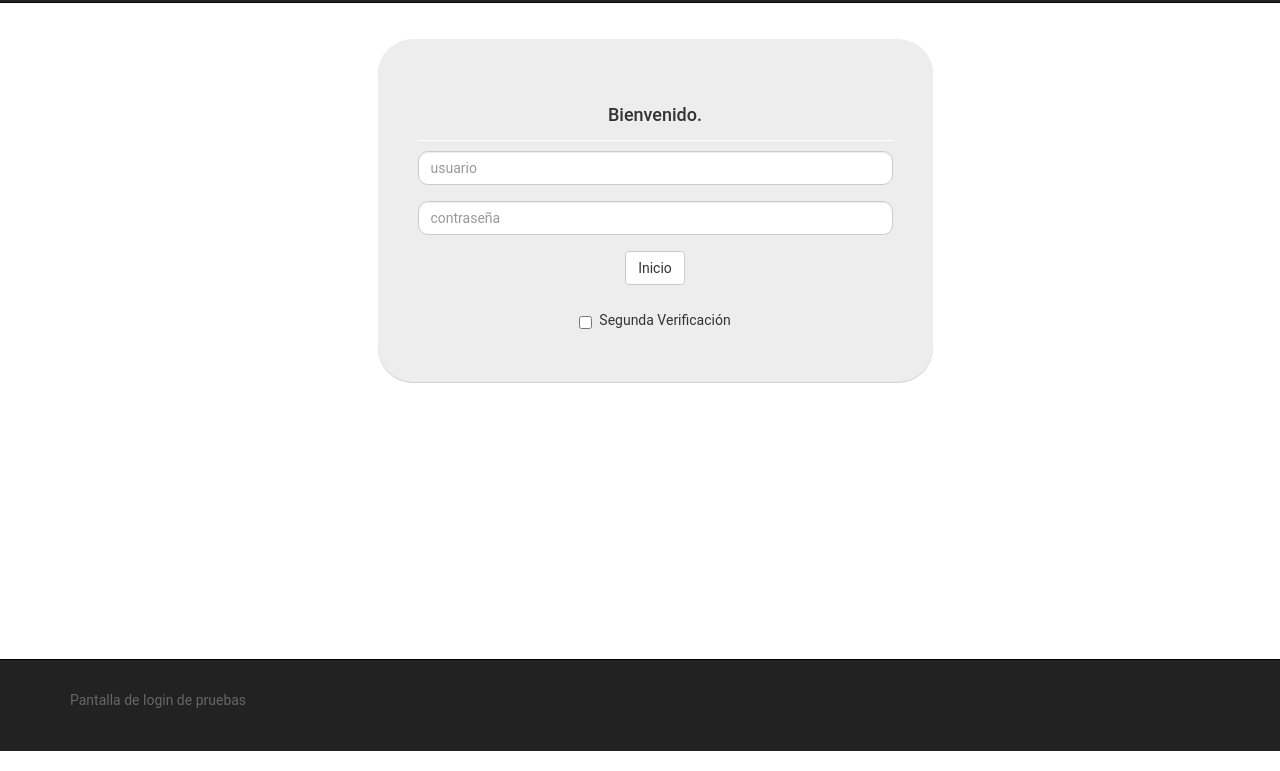
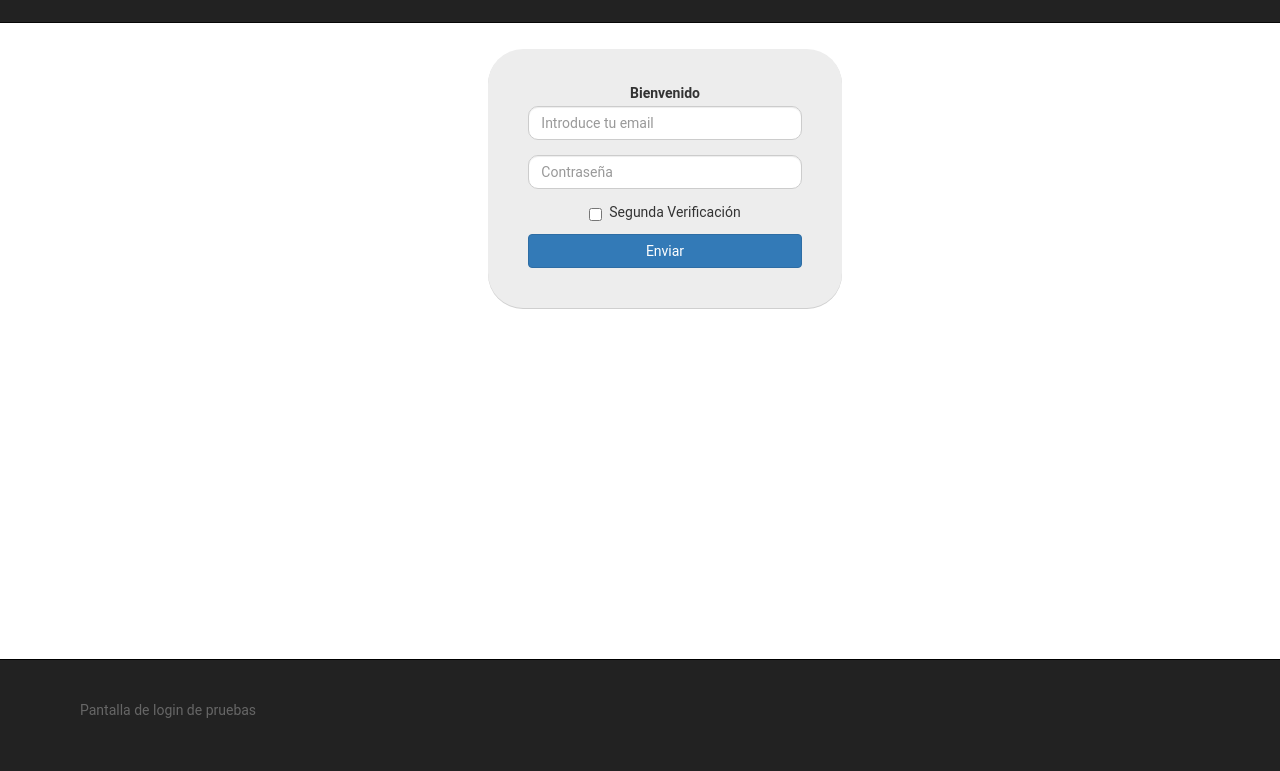
Before and after one commit to ioet/git-trainning, a plain HTML site: page officegirl-app/static_view/login.html in a window 1280 px wide. Shown: the part 78-849 px from the top of the page. Drawn offline with Linux system fonts and the light colour scheme.

Commit message:
Formulario Login Modificado

```diff
--- a/officegirl-app/static_view/css/styles.css
+++ b/officegirl-app/static_view/css/styles.css
@@ -6,9 +6,10 @@ body {
 }
 
 .container {
-    padding: 15px;
+    padding: 25px;
 
 }
+
 
 .form-login {
     background-color: #EDEDED;
@@ -59,7 +60,3 @@ h4 {
         .wrapper > .container {
             padding-top: 8%;
         }
-
-        .btn-primary {
-            background: #222;
-        }
--- a/officegirl-app/static_view/login.html
+++ b/officegirl-app/static_view/login.html
@@ -42,31 +42,32 @@
 <!-- formulario -->
   <div class="container">
     <div class="row">
-        <div class="col-md-offset-3 col-md-6">
+        <div class="col-md-4 col-md-offset-4">
               <div class="form-login">
-            <h4>Bienvenido.</h4>
-            <input type="text" id="userName" class="form-control input chat-input" placeholder="usuario" />
-            </br>
-            <input type="text" id="userPassword" class="form-control input chat-input" placeholder="contrase&ntilde;a" />
-            </br>
-            <div class="wrapper">
-            <span class="group-btn ">
-                <a href="#" class="btn btn-default">Inicio <i class="fa fa-sign-in"></i></a>
-            </span>
+        <form role="form">
+            <label >Bienvenido</label>
+            <div class="form-group">
+
+                <input type="email" class="form-control" id="email"
+                    placeholder="Introduce tu email">
              </div>
-            </br>
-            </br>
-            </br>
-            </br>
-            </br>
+            <div class="form-group">
+
+            <input type="password" class="form-control" id="password"
+                 placeholder="Contraseña">
+             </div>
+
               <div class="checkbox">
                     <label>
-            <input type="checkbox" name="check" id="check" value="1" onchange="javascript:showContent()" />Segunda Verificaci&oacute;n
+                        <input type="checkbox" id="check" onchange="javascript:showContent()"> Segunda Verificaci&oacute;n
                     </label>
              </div>
-          <div class="aparece" id="content" style="display: none;">
-        <p><input type="text" id="VSecond" class="form-control input-sm chat-input" placeholder="xxx-xxx-xx" /></p>
+            <div class="form-group" id="content" style="display: none;">
+                <input type="text" id="VSecond" class="form-control" placeholder="xxx-xxx-xx" />
             </div>
+            <button type="submit" class="btn btn-primary btn-block">Enviar</button>
+
+        </form>
         </div>
     </div>
 </div>
```
Lines whose indentation alone changed are shown as unchanged.
